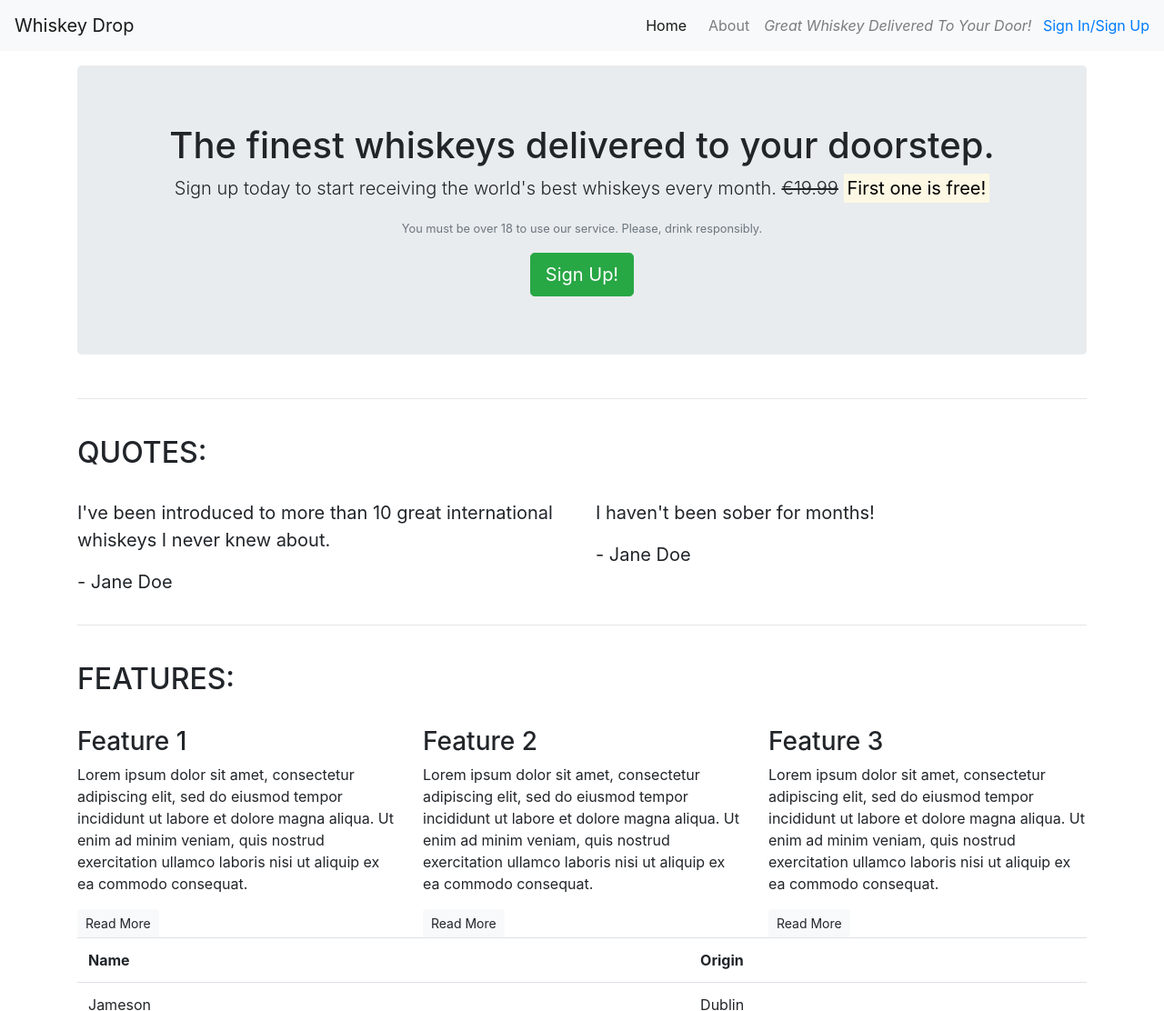
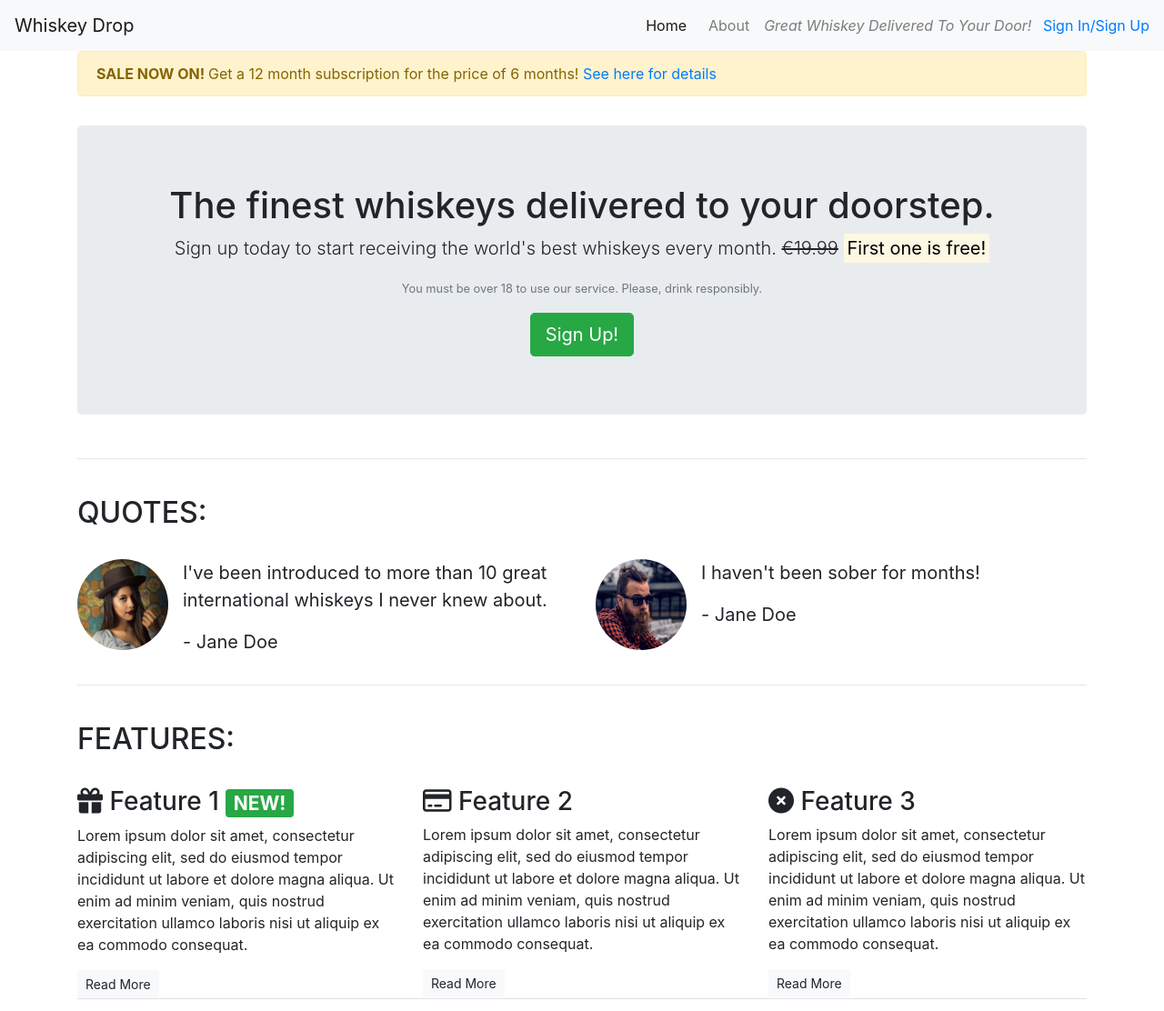
Before and after one commit to pmcgrenery/Bootstrap_tutorials, a plain HTML site: page index.html in a window 1280 px wide. Shown: the top 1112 px of the page at 91% size. Drawn offline with nearby package versions, Linux system fonts and the light colour scheme.

Commit message:
Pictures and Icons added

```diff
--- a/index.html
+++ b/index.html
@@ -4,6 +4,7 @@
     <meta charset="UTF-8">
     <meta name="viewport" content="width=device-width, initial-scale=1, shrink-to-fit=no">
     <link rel="stylesheet" href="https://cdn.jsdelivr.net/npm/bootstrap@4.5.3/dist/css/bootstrap.min.css" integrity="sha384-TX8t27EcRE3e/ihU7zmQxVncDAy5uIKz4rEkgIXeMed4M0jlfIDPvg6uqKI2xXr2" crossorigin="anonymous">
+    <script src="https://kit.fontawesome.com/55d2af6e35.js" crossorigin="anonymous"></script>
     <title>Bootstrap Tutorial</title>
 </head>
 <body>
@@ -21,6 +22,15 @@
    </nav>
     <article class="container">
         <!-- Callout -->
+
+        <div class="row d-none d-sm-block">
+            <div class="col-12">
+                <div class="alert alert-warning">
+                    <strong>SALE NOW ON! </strong> Get a 12 month subscription for the price of 6 months! <a href="#sale">See here for details</a>
+                </div>
+            </div>
+        </div>
+
         <div class="row">
             <div class="col-12">
             <section class="callout jumbotron mt-3 text-center">
@@ -46,19 +56,33 @@
             </div>
             <div class="row">
                 <div class="col-12 col-md-6">
+                    <div class="media">
+                        <div class="d-none d-sm-block">
+                            <img src="images/girl-image.png" class="rounded-circle mr-3" height="100px" width="100px" alt="Jane, a happy customer">
+                        </div>
+                        <div class="media-body">
                             <blockquote class="blockquote">
                                 <p>I've been introduced to more than 10 great international whiskeys I never knew about.</p>
                                 <p>- Jane Doe</p>
                             </blockquote>
                         </div>
+                    </div>
+                </div>
                 <div class="col-12 col-md-6">
+                    <div class="media">
+                        <div class="d-none d-sm-block">
+                            <img src="images/guy-image.png" class="rounded-circle mr-3" height="100px" width="100px" alt="Jane, a happy customer">
+                        </div>
+                        <div class="media-body">
                             <blockquote class="blockquote">
                                 <p>I haven't been sober for months!</p>
                                 <p>- Jane Doe</p>
                             </blockquote>
                         </div>
                     </div>
+                </div>
         </section>
+
         <!-- /.quotes -->
         <hr>
 
@@ -73,7 +97,7 @@
             <div class="row">
                 <div class="col-12 col-md-6 col-lg-4">
                     <div class="feature">
-                        <h3>Feature 1</h3>
+                        <h3><div class="d-sm-inline d-none"><i class="fas fa-gift"></i> </div>Feature 1 <span class="badge badge-success">NEW!</span></h3>
                         <p>Lorem ipsum dolor sit amet, consectetur adipiscing elit, sed do eiusmod tempor incididunt ut labore et dolore magna aliqua. Ut enim ad minim veniam, quis nostrud exercitation ullamco laboris nisi ut aliquip ex ea commodo consequat.</p>
                         <button class="btn btn-sm btn-light" href="#">Read More</button>
 
@@ -81,14 +105,14 @@
                 </div>
                 <div class="col-12 col-md-6 col-lg-4">
                     <div class="feature">
-                        <h3>Feature 2</h3>
+                        <h3><div class="d-sm-inline d-none"><i class="far fa-credit-card"></i> </div>Feature 2</h3>
                         <p>Lorem ipsum dolor sit amet, consectetur adipiscing elit, sed do eiusmod tempor incididunt ut labore et dolore magna aliqua. Ut enim ad minim veniam, quis nostrud exercitation ullamco laboris nisi ut aliquip ex ea commodo consequat.</p>
                         <button class="btn btn-sm btn-light" href="#">Read More</button>
                     </div>
                 </div>
                 <div class="col-12 d-md-none d-lg-block col-lg-4">
                     <div class="feature">
-                        <h3>Feature 3</h3>
+                        <h3><div class="d-sm-inline d-none"><i class="fas fa-times-circle"></i> </div>Feature 3</h3>
                         <p>Lorem ipsum dolor sit amet, consectetur adipiscing elit, sed do eiusmod tempor incididunt ut labore et dolore magna aliqua. Ut enim ad minim veniam, quis nostrud exercitation ullamco laboris nisi ut aliquip ex ea commodo consequat.</p>
                         <button class="btn btn-sm btn-light" href="#">Read More</button>
                     </div>
@@ -128,6 +152,9 @@
         </section>
         <!-- /.favourites -->
     </article>
-
+<script src="https://code.jquery.com/jquery-3.5.1.slim.min.js" integrity="sha384-DfXdz2htPH0lsSSs5nCTpuj/zy4C+OGpamoFVy38MVBnE+IbbVYUew+OrCXaRkfj" crossorigin="anonymous"></script>
+<script src="https://cdn.jsdelivr.net/npm/popper.js@1.16.1/dist/umd/popper.min.js" integrity="sha384-9/reFTGAW83EW2RDu2S0VKaIzap3H66lZH81PoYlFhbGU+6BZp6G7niu735Sk7lN" crossorigin="anonymous"></script>
+<script src="https://cdn.jsdelivr.net/npm/bootstrap@4.5.3/dist/js/bootstrap.min.js" integrity="sha384-w1Q4orYjBQndcko6MimVbzY0tgp4pWB4lZ7lr30WKz0vr/aWKhXdBNmNb5D92v7s" crossorigin="anonymous"></script>
+<script src="https://cdn.jsdelivr.net/npm/bootstrap@4.5.3/dist/js/bootstrap.bundle.min.js" integrity="sha384-ho+j7jyWK8fNQe+A12Hb8AhRq26LrZ/JpcUGGOn+Y7RsweNrtN/tE3MoK7ZeZDyx" crossorigin="anonymous"></script>
 </body>
 </html>
```
Also changed, not shown: images/girl-image.png (added), images/guy-image.png (added). Lines whose indentation alone changed are shown as unchanged.
